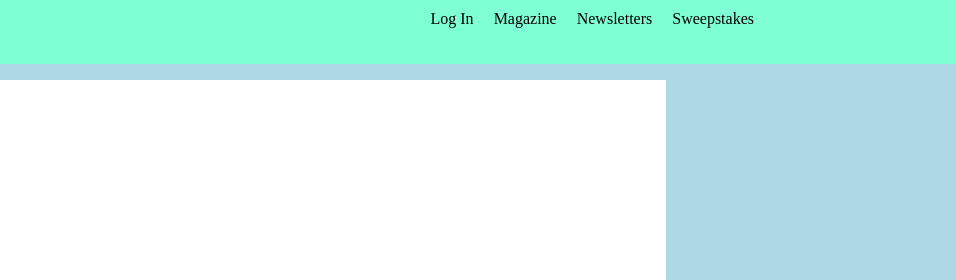
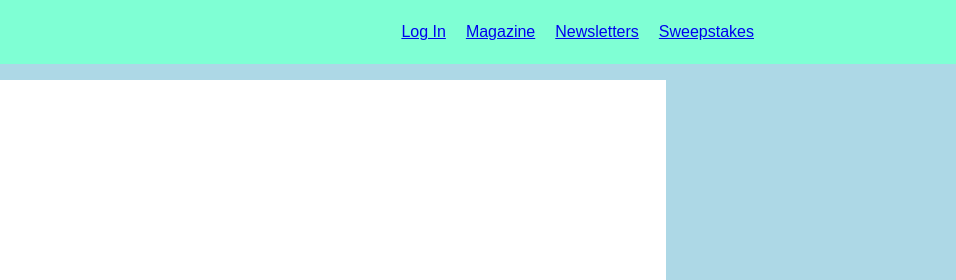
Before and after one commit to shawn-dsilva/responsive_navbar_project, a plain HTML site: page index.html in a window 1280 px wide. Shown: the top 280 px of the page, 324-1280 px from the left. Drawn offline with Linux system fonts and the light colour scheme.

Commit message:
top nav positioning done

```diff
--- a/index.html
+++ b/index.html
@@ -12,10 +12,10 @@
         <img src="assets/images/People_Magazine_logo.svg" width="128"/>
            <ul>
             <li></li>
-            <li>Log In</li>
-            <li>Magazine</li>
-            <li>Newsletters</li>
-            <li>Sweepstakes</li>
+            <li><a href="#">Log In</a></li>
+            <li><a href="#">Magazine</a></li>
+            <li><a href="#">Newsletters</a></li>
+            <li><a href="#">Sweepstakes</a></li>
            </ul>
         </div>
     </nav>
--- a/style.css
+++ b/style.css
@@ -3,6 +3,7 @@ body {
   height: 100%;
   width: 100%;
   margin: 0;
+  font-family: sans-serif;
 }
 
 body {
@@ -34,7 +35,8 @@ body {
 }
 
 .topnav li {
-  margin: 5px 10px;
+  margin: auto 10px;
+  display: block;
 }
 .dummy-content {
   height: 400px;
```
